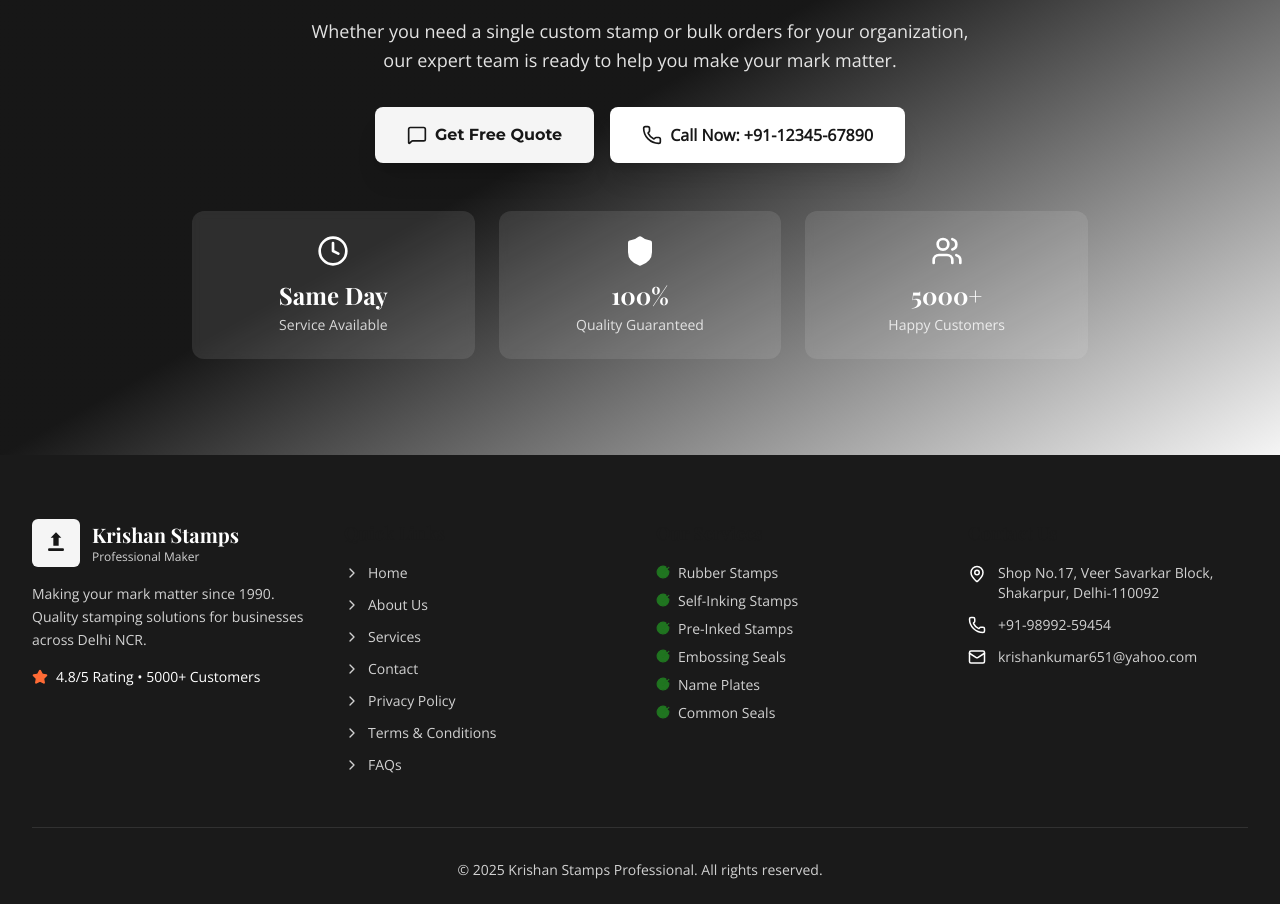
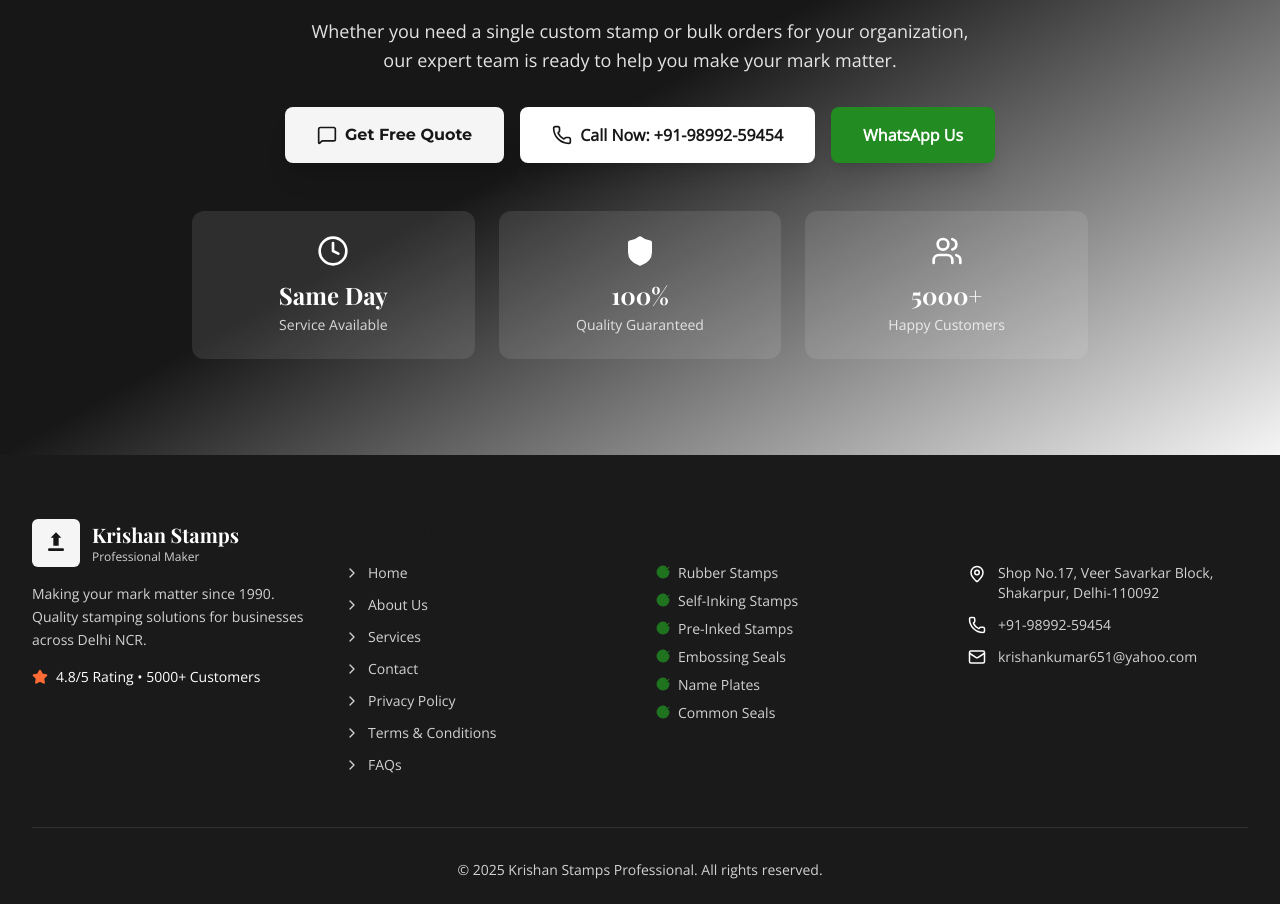
Before and after one commit to dariogeorge21/krishan-stamps, a Next.js app: page /about in a window 1280 px wide. Shown: the part 8199-9103 px from the top of the page. Built offline with nearby package versions, Linux system fonts and the light colour scheme.

Commit message:
feat: Update CTASection with correct phone number and add WhatsApp link

```diff
--- a/app/about/components/CTASection.tsx
+++ b/app/about/components/CTASection.tsx
@@ -29,11 +29,15 @@
             </Link>
 
             <a
-              href="tel:+911234567890"
+              href="tel:+919899259454"
               className="inline-flex items-center space-x-2 px-8 py-4 bg-white text-primary font-body font-semibold rounded-lg shadow-xl hover:bg-white/90 hover:shadow-2xl hover:-translate-y-0.5 transition-all duration-300"
             >
               <Phone size={20} />
-              <span>Call Now: +91-12345-67890</span>
+              <span>Call Now: +91-98992-59454</span>
+            </a>
+            <a href="https://wa.me/919899259454" className="inline-flex items-center space-x-2 px-8 py-4 bg-success text-success-foreground font-body font-semibold rounded-lg shadow-xl hover:bg-success/90 hover:shadow-2xl hover:-translate-y-0.5 transition-all duration-300"
+              target="_blank" rel="noopener noreferrer">
+              <span>WhatsApp Us</span>
             </a>
           </div>
 
```
